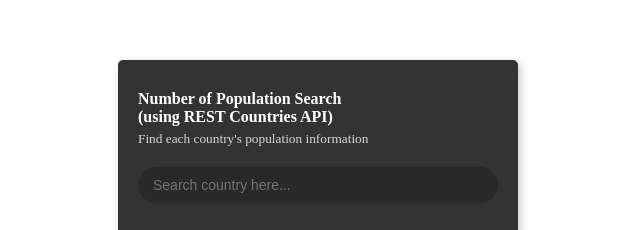
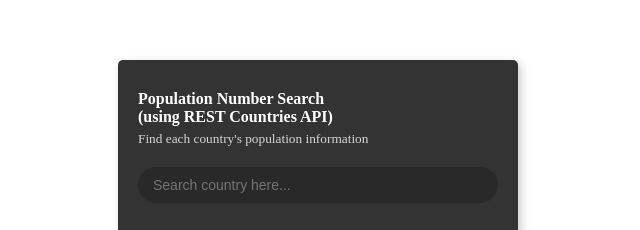
Before and after one commit to bossuperior/Number-of-Population-Search, a plain HTML site: page index.html in a window 1280 px wide. Shown: the part 204-434 px from the top of the page, 322-962 px from the left. Drawn offline with Linux system fonts and the light colour scheme; no server answers.

Commit message:
Modified header name in index.html

```diff
--- a/index.html
+++ b/index.html
@@ -9,7 +9,7 @@
 <body>
     <div class = "container">
         <header class = "header">
-            <h4 class = "title">Number of Population Search</h4>
+            <h4 class = "title">Population Number Search</h4>
             <h4 class = "title">(using REST Countries API)</h4>
             <small class = "subtitle">Find each country's population information</small>
             <input type="text" id = "input" placeholder="Search country here...">
```
